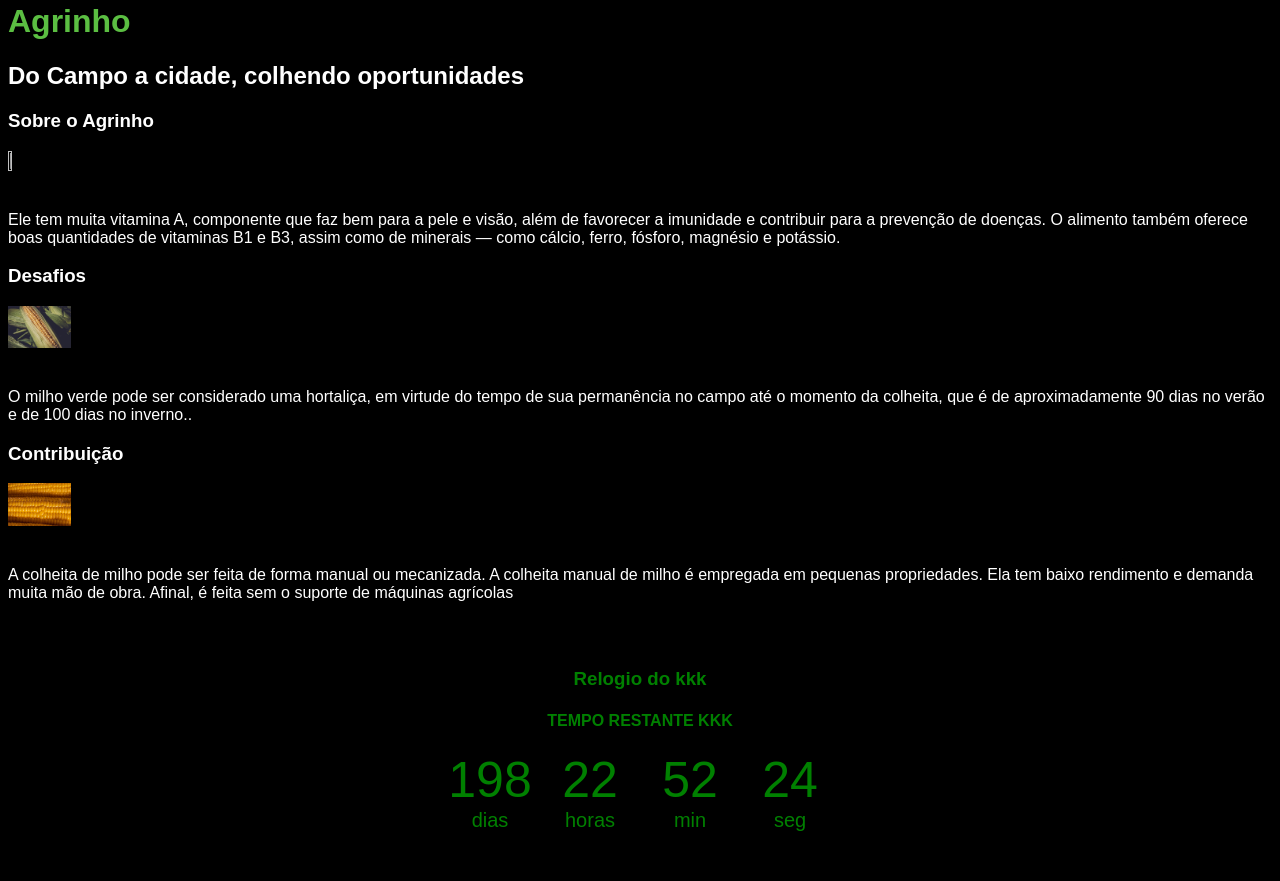
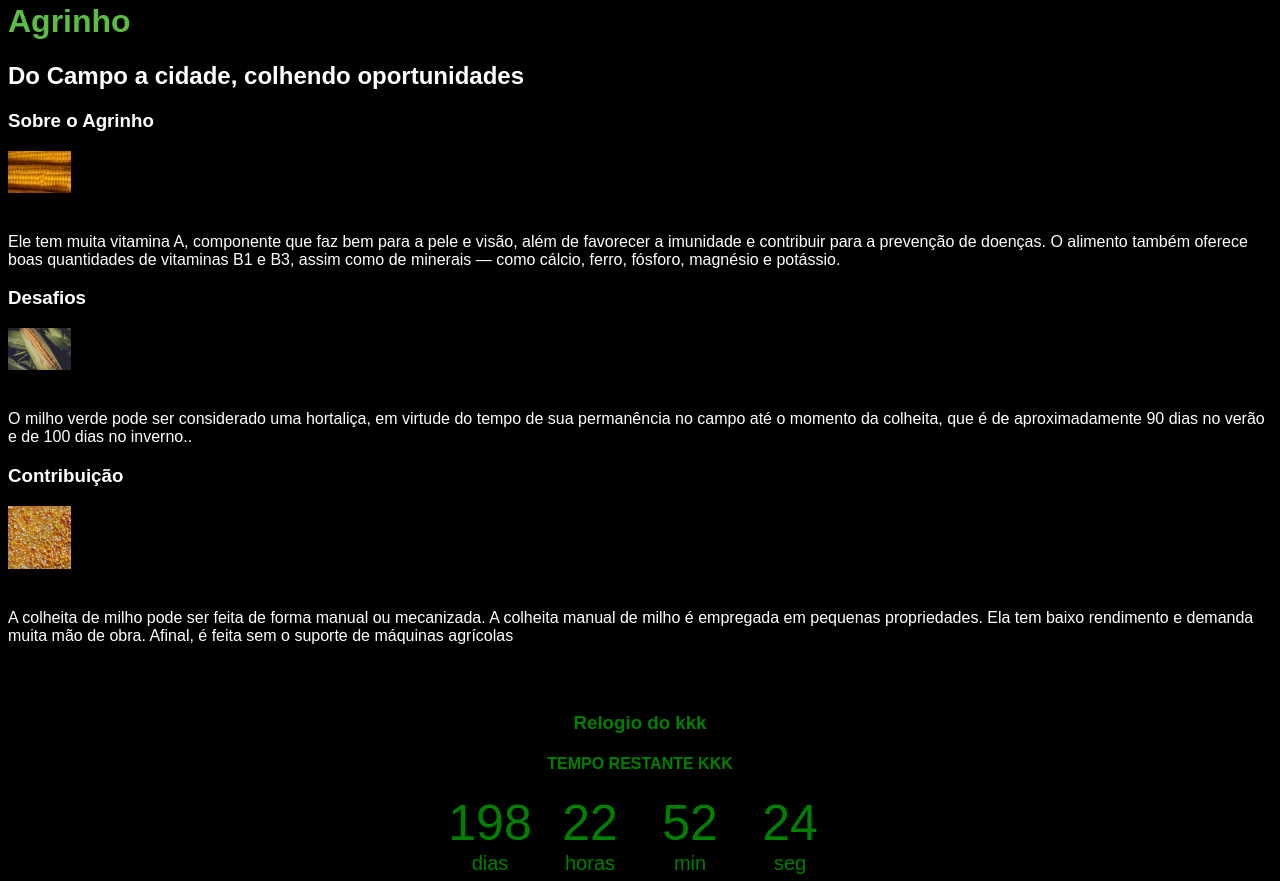
Before and after one commit to thaemesilva/agrinho-2024, a plain HTML site: page index.html in a window 1280 px wide. Shown: the part 1061-1942 px from the top of the page. Drawn offline with Linux system fonts and the light colour scheme.

Commit message:
Add files via upload

```diff
--- a/index.html
+++ b/index.html
@@ -38,7 +38,7 @@
             <section>
                 <h3>Sobre o Agrinho</h3>
                 <p>
-                    <img src="thaeme2" height="8%" width="5%"></a>
+                    <img src="thaeme3.jpg" height="8%" width="5%"></a>
                     <br><br><br>
 
 Ele tem muita vitamina A, componente que faz bem para a pele e visão,
@@ -63,7 +63,7 @@ Ele tem muita vitamina A, componente que faz bem para a pele e visão,
             <section>
                 <h3>Contribuição</h3>
                 <p>
-                    <img src="thaeme3.jpg" height="8%" width="5%"></a>
+                    <img src="thaeme2.jpg" height="8%" width="5%"></a>
                     <br><br><br>
                     A colheita de milho pode ser feita de forma manual ou mecanizada. A colheita manual de milho é empregada em pequenas propriedades.
                     Ela tem baixo rendimento e demanda muita mão de obra.
```
